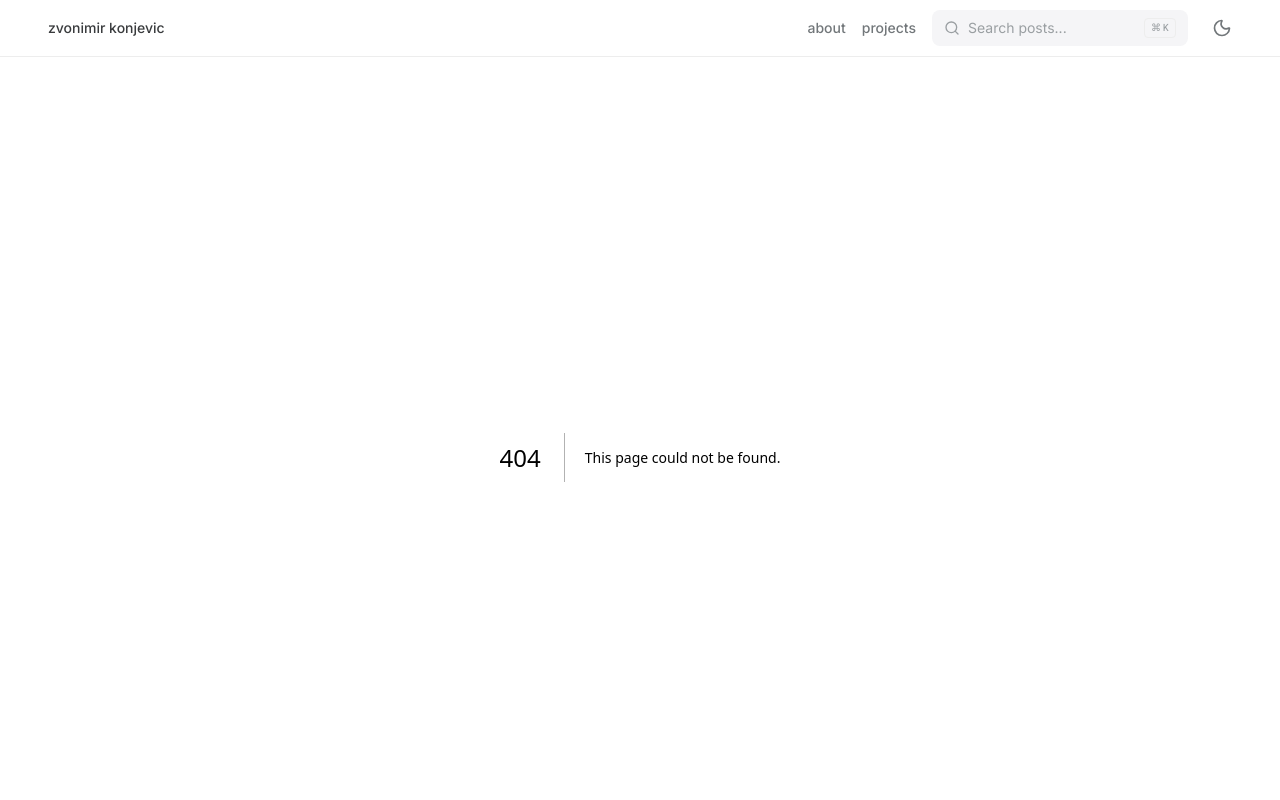
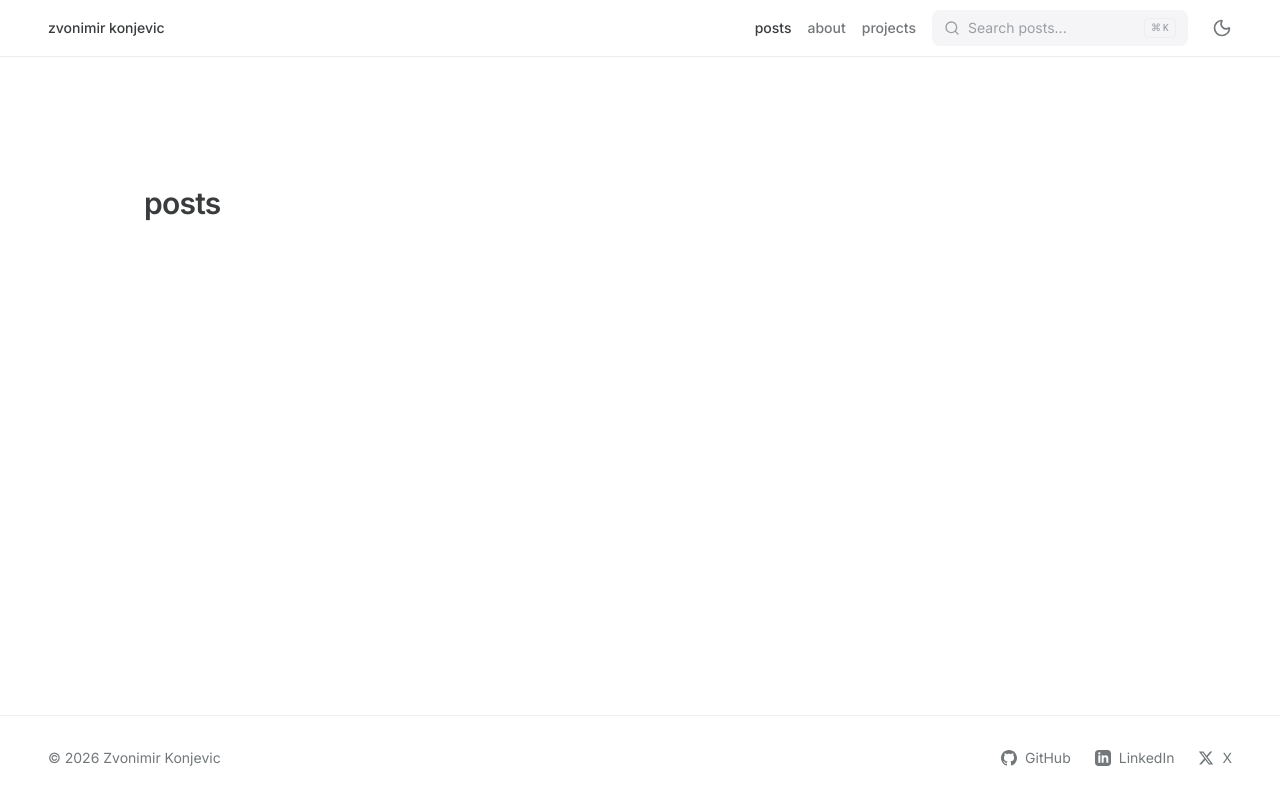
Before and after one commit to zvonimirkonjevic/zvonimirkonjevic.github.io, a Next.js app: page /blog in a window 1280 px wide. Before the commit this address had no page. Shown: the top 800 px of the page. Built offline with nearby package versions, Linux system fonts and the light colour scheme.

Commit message:
feat: add posts index grouped by month

```diff
--- /dev/null
+++ b/src/app/blog/page.tsx
@@ -0,0 +1,68 @@
+import type { Metadata } from "next";
+import Link from "next/link";
+import { getAllPosts, PostMeta } from "@/lib/posts";
+
+export const metadata: Metadata = {
+  title: "posts - zvonimir konjevic",
+  description: "All posts by Zvonimir Konjevic, Machine Learning Engineer.",
+};
+
+// UTC so a post dated at midnight doesn't slip into the previous month on build machines west of Greenwich
+function groupByMonth(posts: PostMeta[]) {
+  const groups: { label: string; posts: PostMeta[] }[] = [];
+
+  for (const post of posts) {
+    const label = new Date(post.date).toLocaleDateString("en-GB", {
+      month: "long",
+      year: "numeric",
+      timeZone: "UTC",
+    });
+    const last = groups[groups.length - 1];
+    // Posts arrive sorted newest first, so a month boundary is just a label change
+    if (last?.label === label) last.posts.push(post);
+    else groups.push({ label, posts: [post] });
+  }
+
+  return groups;
+}
+
+export default function Posts() {
+  const groups = groupByMonth(getAllPosts());
+  let revealIndex = 1;
+
+  return (
+    <div className="max-w-[70rem] mx-auto px-6 md:px-8">
+      <div className="md:px-4 lg:px-8 pt-24 md:pt-32 pb-16">
+        <h1
+          className="reveal font-heading text-2xl md:text-3xl font-semibold tracking-tight leading-tight mb-16"
+          style={{ "--reveal-i": 0 } as React.CSSProperties}
+        >
+          posts
+        </h1>
+
+        <div className="post-list max-w-3xl space-y-10">
+          {groups.map(({ label, posts }) => (
+            <section key={label}>
+              <h2 className="reveal label mb-3" style={{ "--reveal-i": revealIndex++ } as React.CSSProperties}>
+                {label}
+              </h2>
+              <ul>
+                {posts.map((post) => (
+                  <li key={post.slug}>
+                    <Link
+                      href={`/blog/${post.slug}`}
+                      className="post-item reveal block py-2 text-base md:text-lg font-medium leading-snug transition-opacity duration-200 ease-out"
+                      style={{ "--reveal-i": revealIndex++ } as React.CSSProperties}
+                    >
+                      {post.title}
+                    </Link>
+                  </li>
+                ))}
+              </ul>
+            </section>
+          ))}
+        </div>
+      </div>
+    </div>
+  );
+}
--- a/src/components/Header.tsx
+++ b/src/components/Header.tsx
@@ -7,6 +7,7 @@ import { Search, SearchPost } from "./Search";
 import { MobileNav } from "./MobileNav";
 
 const navLinks = [
+    { href: "/blog", label: "posts" },
     { href: "/about", label: "about" },
     { href: "/projects", label: "projects" },
 ];
```
